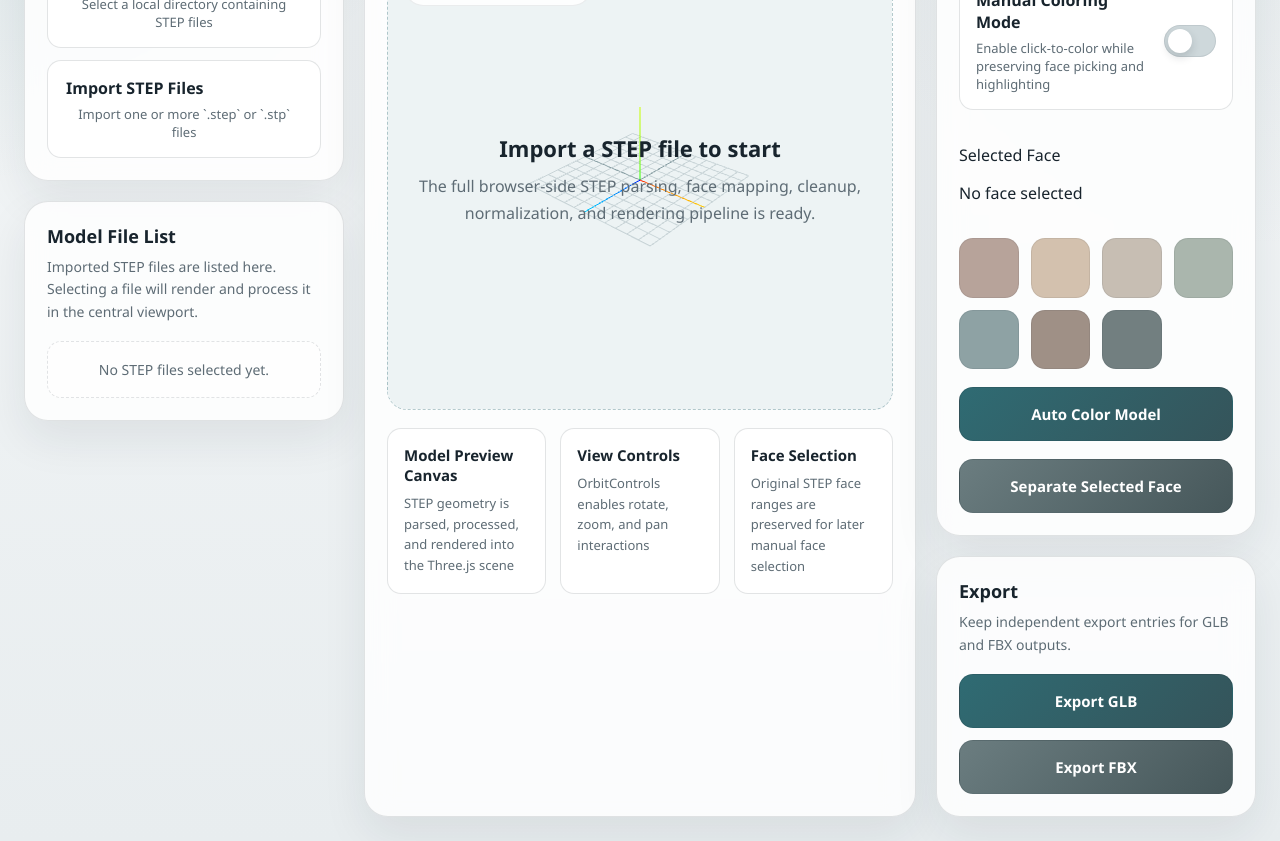
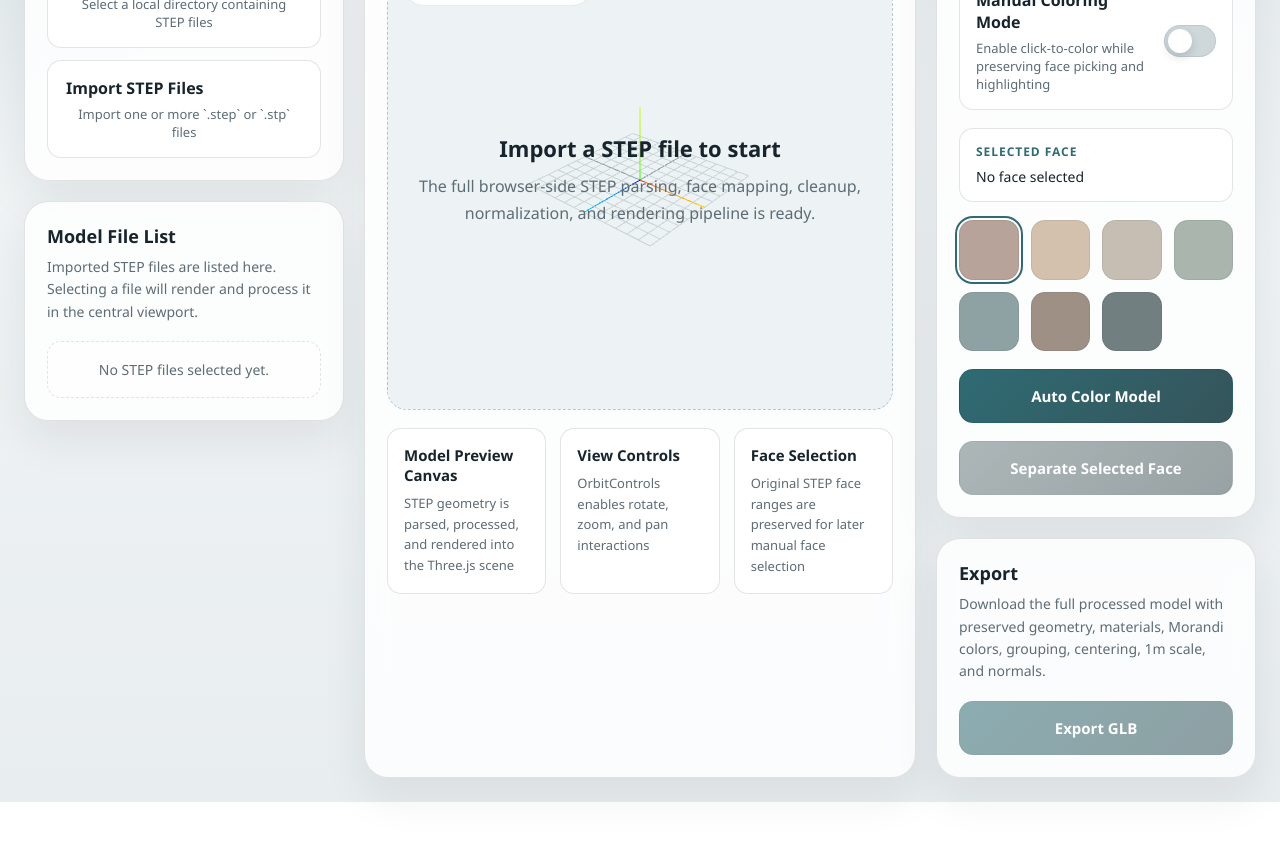
Before and after one commit to ya2026/optimizer, a Nuxt app: page / in a window 1280 px wide. Shown: the part 300-1141 px from the top of the page. After the commit the page ends 1102 px from the top, so only its background shows below. Built offline with nearby package versions, Linux system fonts and the light colour scheme.

Commit message:
feat: add full model GLB export module

```diff
--- a/assets/css/main.css
+++ b/assets/css/main.css
@@ -469,6 +469,41 @@ button {
   background: linear-gradient(135deg, #6b7d80, #46575a);
 }
 
+.primary-button:disabled {
+  cursor: not-allowed;
+  opacity: 0.55;
+  transform: none;
+  box-shadow: none;
+}
+
+.selection-summary {
+  padding: 14px 16px;
+  border: 1px solid var(--color-border);
+  border-radius: var(--radius-md);
+  background: rgba(255, 255, 255, 0.92);
+}
+
+.selection-summary__label {
+  margin: 0 0 6px;
+  font-size: 12px;
+  font-weight: 700;
+  letter-spacing: 0.08em;
+  text-transform: uppercase;
+  color: var(--color-accent);
+}
+
+.selection-summary__value {
+  margin: 0;
+  font-size: 14px;
+  line-height: 1.5;
+  color: var(--color-text);
+}
+
+.color-swatch--active {
+  outline: 2px solid var(--color-accent);
+  outline-offset: 2px;
+}
+
 @media (max-width: 1200px) {
   .workspace-layout {
     grid-template-columns: minmax(240px, 280px) minmax(0, 1fr);
--- a/components/panels/RightSidebar.vue
+++ b/components/panels/RightSidebar.vue
@@ -2,6 +2,7 @@
 import PanelSection from '~/components/panels/PanelSection.vue'
 import { useMorandiPalette } from '~/composables/useMorandiPalette'
 import { useFaceInteractionState } from '~/composables/useFaceInteractionState'
+import { useModelExport } from '~/composables/useModelExport'
 
 const { morandiColors } = useMorandiPalette()
 const {
@@ -12,6 +13,10 @@ const {
   requestFaceSeparation,
   requestAutoColor
 } = useFaceInteractionState()
+const {
+  exportCurrentModelAsGlb,
+  hasExportableModel
+} = useModelExport()
 </script>
 
 <template>
@@ -76,21 +81,16 @@ const {
 
     <PanelSection
       title="Export"
-      description="Keep independent export entries for GLB and FBX outputs."
+      description="Download the full processed model with preserved geometry, materials, Morandi colors, grouping, centering, 1m scale, and normals."
     >
       <div class="export-actions">
         <button
           type="button"
           class="primary-button"
+          :disabled="!hasExportableModel"
+          @click="exportCurrentModelAsGlb"
         >
           Export GLB
-        </button>
-
-        <button
-          type="button"
-          class="primary-button primary-button--secondary"
-        >
-          Export FBX
         </button>
       </div>
     </PanelSection>
--- /dev/null
+++ b/composables/useModelExport.ts
@@ -0,0 +1,68 @@
+import type { Object3D } from 'three'
+import { GLTFExporter } from 'three/examples/jsm/exporters/GLTFExporter.js'
+import { useProcessedModelState } from '~/composables/useProcessedModelState'
+
+/**
+ * Export the full processed scene model as a binary GLB file in the browser.
+ */
+export const useModelExport = () => {
+  const { currentModel } = useProcessedModelState()
+
+  const exportCurrentModelAsGlb = async (): Promise<void> => {
+    const model = currentModel.value
+
+    if (!model) {
+      return
+    }
+
+    const exporter = new GLTFExporter()
+
+    const glbBuffer = await new Promise<ArrayBuffer>((resolve, reject) => {
+      exporter.parse(
+        model.group as unknown as Object3D,
+        (result) => {
+          if (result instanceof ArrayBuffer) {
+            resolve(result)
+            return
+          }
+
+          reject(new Error('GLB export did not return a binary buffer.'))
+        },
+        (error) => {
+          reject(error instanceof Error ? error : new Error('GLB export failed.'))
+        },
+        {
+          binary: true,
+          onlyVisible: true,
+          trs: false
+        }
+      )
+    })
+
+    const fileName = `${sanitizeFileName(model.sourceName)}.glb`
+    const blob = new Blob([glbBuffer], { type: 'model/gltf-binary' })
+    const objectUrl = URL.createObjectURL(blob)
+    const downloadLink = document.createElement('a')
+
+    downloadLink.href = objectUrl
+    downloadLink.download = fileName
+    document.body.appendChild(downloadLink)
+    downloadLink.click()
+    document.body.removeChild(downloadLink)
+
+    window.setTimeout(() => {
+      URL.revokeObjectURL(objectUrl)
+    }, 0)
+  }
+
+  return {
+    exportCurrentModelAsGlb,
+    hasExportableModel: computed(() => currentModel.value !== null)
+  }
+}
+
+const sanitizeFileName = (fileName: string): string => {
+  const normalizedName = fileName.replace(/\.(step|stp)$/i, '')
+  const sanitizedName = normalizedName.replace(/[<>:"/\\|?*\u0000-\u001F]/g, '-').trim()
+  return sanitizedName || 'step-model'
+}
--- /dev/null
+++ b/composables/useProcessedModelState.ts
@@ -0,0 +1,14 @@
+import type { ProcessedStepModel } from '~/types/step-model'
+
+const currentModelState = useState<ProcessedStepModel | null>('processed-model-state', () => null)
+
+export const useProcessedModelState = () => {
+  const setCurrentModel = (model: ProcessedStepModel | null): void => {
+    currentModelState.value = model
+  }
+
+  return {
+    currentModel: readonly(currentModelState),
+    setCurrentModel
+  }
+}
--- a/composables/useThreeViewport.ts
+++ b/composables/useThreeViewport.ts
@@ -17,6 +17,7 @@ import {
 import { OrbitControls } from 'three/examples/jsm/controls/OrbitControls.js'
 import { useFaceInteractionState } from '~/composables/useFaceInteractionState'
 import { useMorandiPalette } from '~/composables/useMorandiPalette'
+import { useProcessedModelState } from '~/composables/useProcessedModelState'
 import { useStepImportState } from '~/composables/useStepImportState'
 import { useStepImporter } from '~/composables/useStepImporter'
 import { useStepModelProcessor } from '~/composables/useStepModelProcessor'
@@ -48,6 +49,7 @@ export const useThreeViewport = (
   containerRef: Ref<HTMLDivElement | null>
 ) => {
   const { activeFile, updateFileStatus } = useStepImportState()
+  const { setCurrentModel } = useProcessedModelState()
   const {
     state: faceInteractionState,
     setSelectedFace
@@ -182,6 +184,7 @@ export const useThreeViewport = (
     })
 
     state.currentModel = null
+    setCurrentModel(null)
     setSelectedFace(null)
   }
 
@@ -200,6 +203,7 @@ export const useThreeViewport = (
       disposeCurrentModel()
       state.scene.add(processedModel.group)
       state.currentModel = processedModel
+      setCurrentModel(processedModel)
 
       frameModel(processedModel)
       updateFileStatus(fileItem.id, 'success')
@@ -464,6 +468,7 @@ export const useThreeViewport = (
     state.camera = null
     state.renderer = null
     state.controls = null
+    setCurrentModel(null)
   }
 
   return {
```
